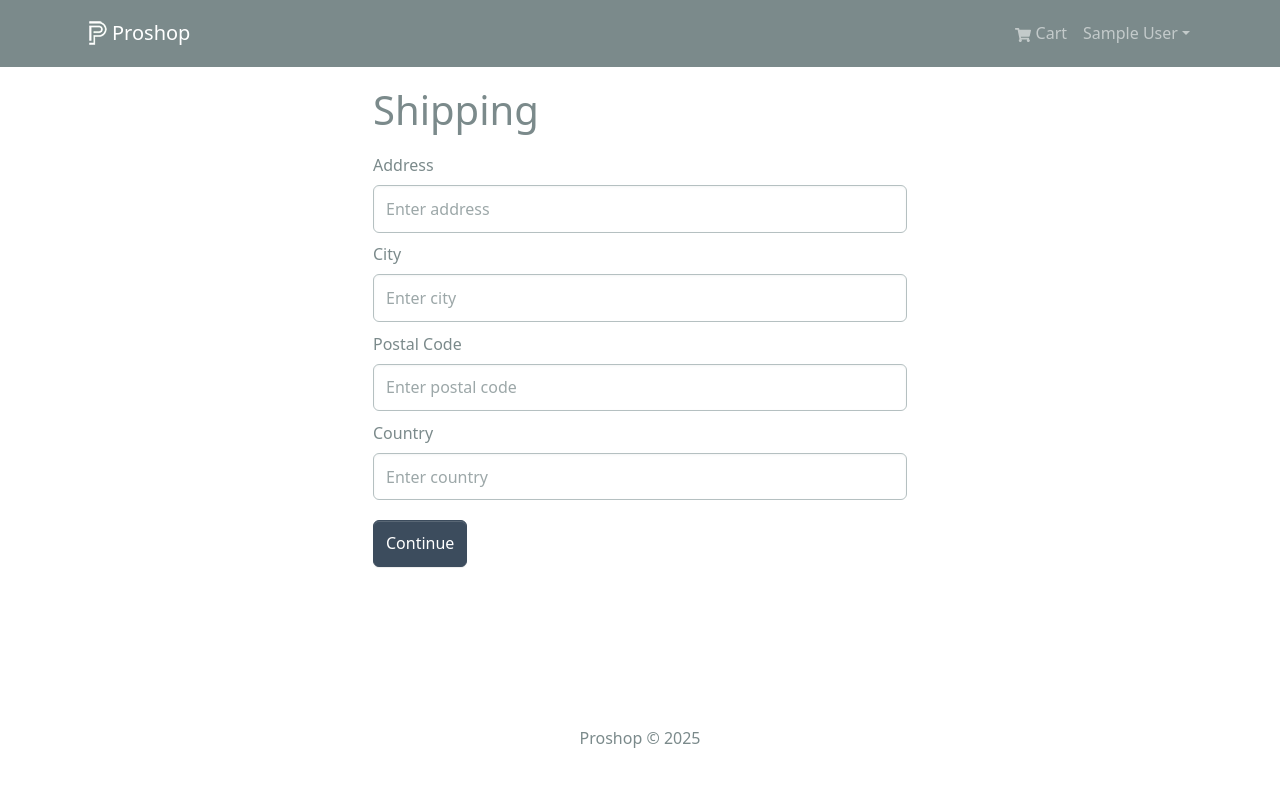
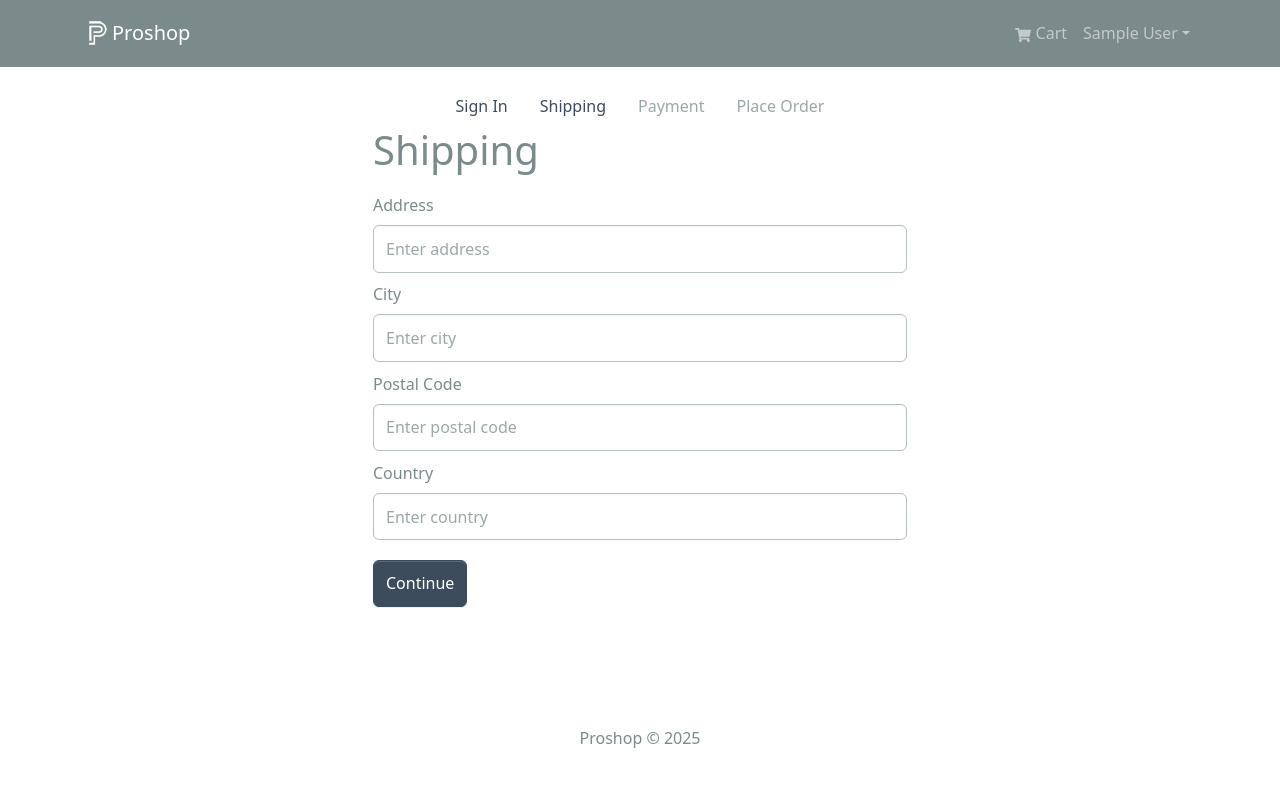
Before and after one commit to Milky-Siraj/proshop, a React (Create React App) app in the folder frontend/: page /shipping in a window 1280 px wide. Shown: the top 786 px of the page. Built offline with nearby package versions, Linux system fonts and the light colour scheme; sample sign-in values are in the browser's storage.

Commit message:
checkout steps component

```diff
--- /dev/null
+++ b/frontend/src/components/CheckoutSteps.jsx
@@ -0,0 +1,47 @@
+import { Nav } from "react-bootstrap";
+import { LinkContainer } from "react-router-bootstrap";
+
+const CheckoutSteps = ({ step1, step2, step3, step4 }) => {
+  return (
+    <Nav className="justify-content-center">
+      <Nav.Item>
+        {step1 ? (
+          <LinkContainer to="/login">
+            <Nav.Link>Sign In</Nav.Link>
+          </LinkContainer>
+        ) : (
+          <Nav.Link disabled>Sign In</Nav.Link>
+        )}
+      </Nav.Item>
+      <Nav.Item>
+        {step2 ? (
+          <LinkContainer to="/shipping">
+            <Nav.Link>Shipping</Nav.Link>
+          </LinkContainer>
+        ) : (
+          <Nav.Link disabled>Shipping</Nav.Link>
+        )}
+      </Nav.Item>
+      <Nav.Item>
+        {step3 ? (
+          <LinkContainer to="/payment">
+            <Nav.Link>Payment</Nav.Link>
+          </LinkContainer>
+        ) : (
+          <Nav.Link disabled>Payment</Nav.Link>
+        )}
+      </Nav.Item>
+      <Nav.Item>
+        {step4 ? (
+          <LinkContainer to="/placeorder">
+            <Nav.Link>Place Order</Nav.Link>
+          </LinkContainer>
+        ) : (
+          <Nav.Link disabled>Place Order</Nav.Link>
+        )}
+      </Nav.Item>
+    </Nav>
+  );
+};
+
+export default CheckoutSteps;
--- a/frontend/src/screens/ShippingScreen.js
+++ b/frontend/src/screens/ShippingScreen.js
@@ -4,6 +4,7 @@
 import { useDispatch, useSelector } from "react-redux";
 import { useNavigate } from "react-router-dom";
 import { saveShippingAddress } from "../slices/cartSlice";
+import CheckoutSteps from "../components/CheckoutSteps";
 
 const ShippingScreen = () => {
   const cart = useSelector((state) => state.cart);
@@ -33,6 +34,7 @@
   };
   return (
     <FromContainer>
+      <CheckoutSteps step1 step2 />
       <h1>Shipping</h1>
       <Form onSubmit={submitHandler}>
         <Form.Group controlId="address" className="my-2">
```
